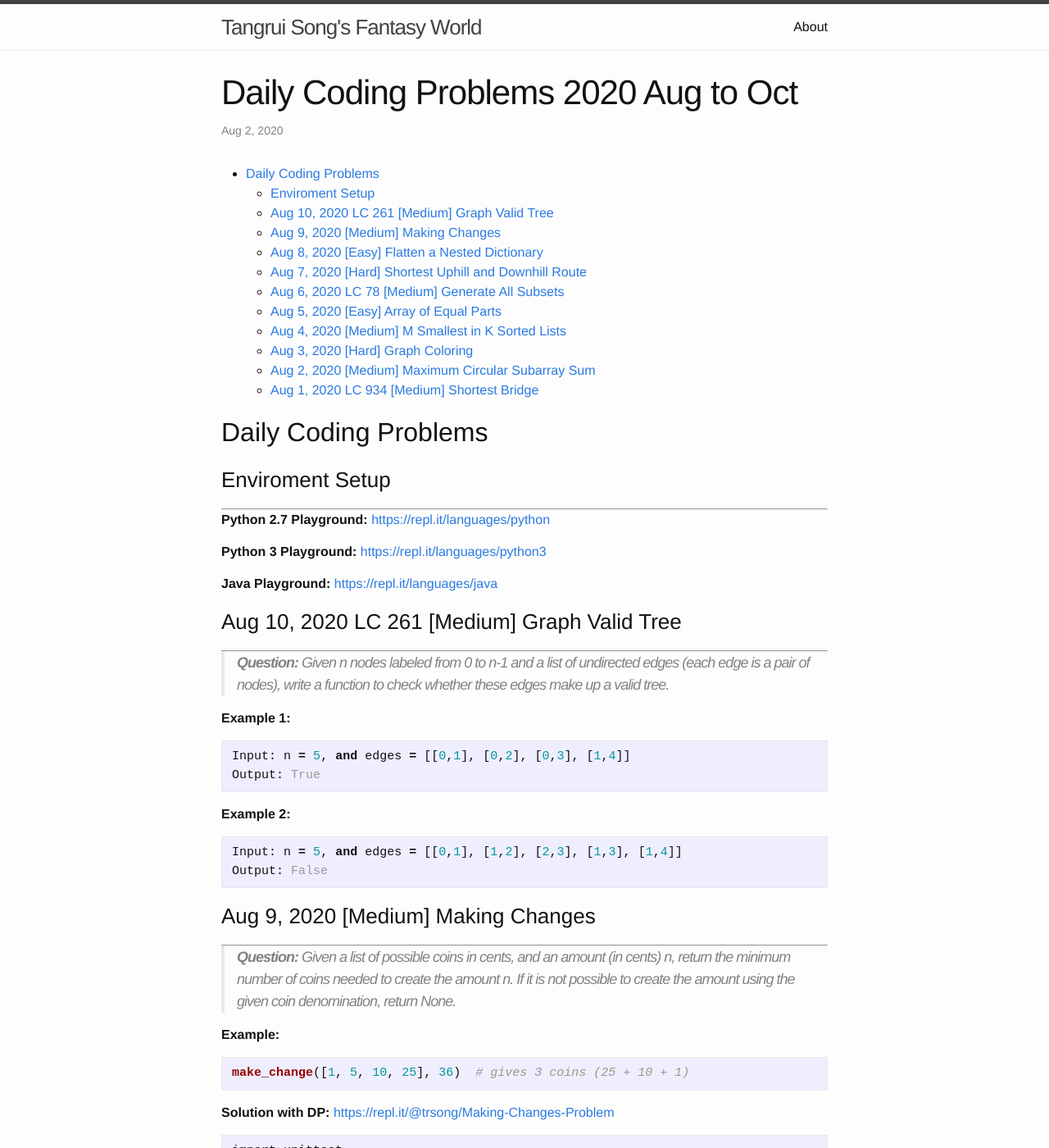
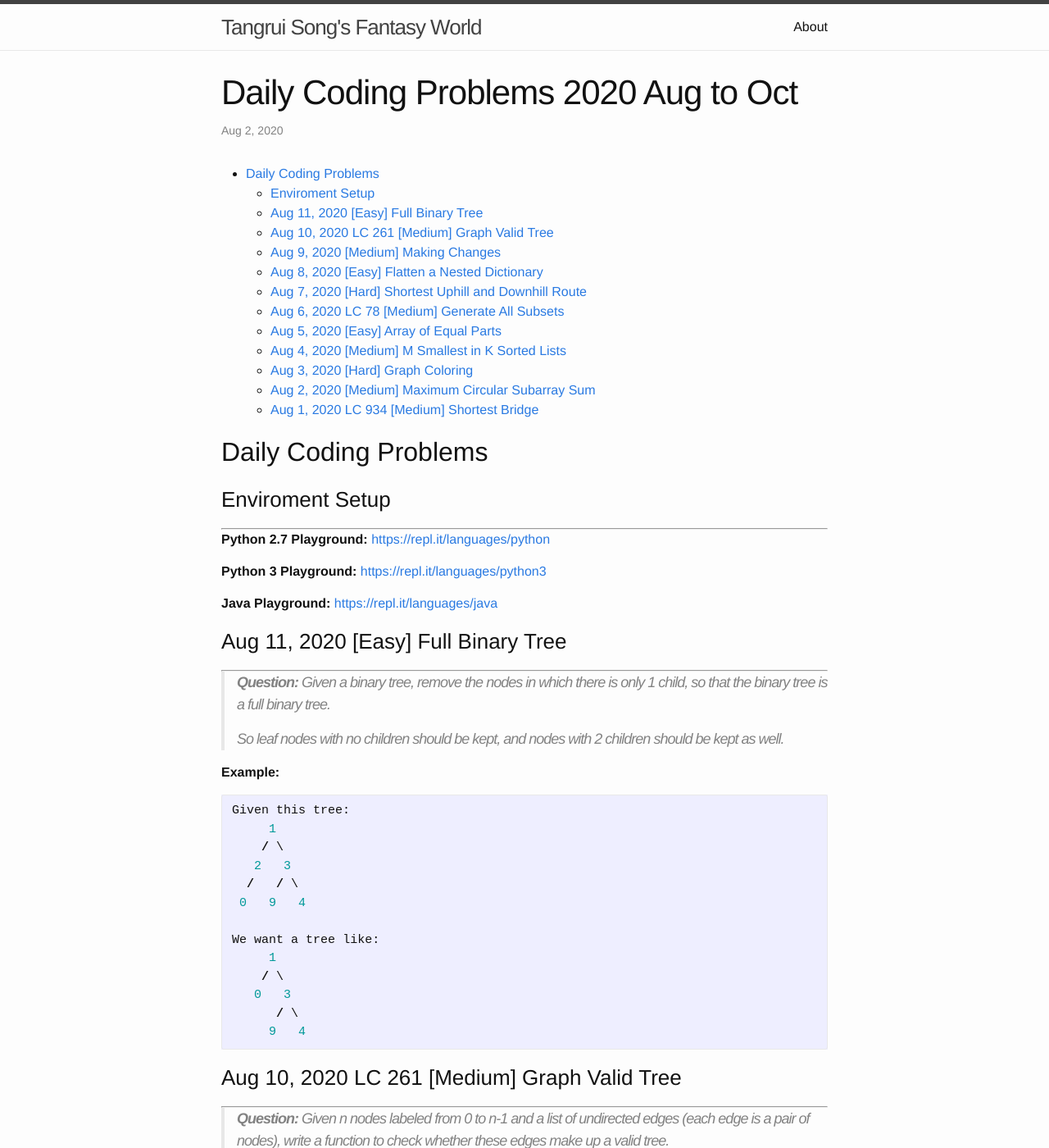
Before and after one commit to trsong/trsong.github.io, a Jekyll site: the page built from _posts/2020-08-01-DailyQuestionsAug.md, in a window 1280 px wide and 1400 px high. Shown: the whole window at 82% size. Built offline with Jekyll 4.4.1, drawn with Linux system fonts in a browser that asks for light colours.

Commit message:
Add Aug 11 Question

````diff
--- a/_posts/2020-08-01-DailyQuestionsAug.md
+++ b/_posts/2020-08-01-DailyQuestionsAug.md
@@ -18,6 +18,29 @@ categories: Python/Java
 
 **Java Playground:** [https://repl.it/languages/java](https://repl.it/languages/java)
 
+
+### Aug 11, 2020 \[Easy\] Full Binary Tree
+---
+> **Question:** Given a binary tree, remove the nodes in which there is only 1 child, so that the binary tree is a full binary tree.
+>
+> So leaf nodes with no children should be kept, and nodes with 2 children should be kept as well.
+
+**Example:**
+```py
+Given this tree:
+     1
+    / \
+   2   3
+  /   / \
+ 0   9   4
+
+We want a tree like:
+     1
+    / \
+   0   3
+      / \
+     9   4
+```
 
 ### Aug 10, 2020 LC 261 \[Medium\] Graph Valid Tree
 ---
````
